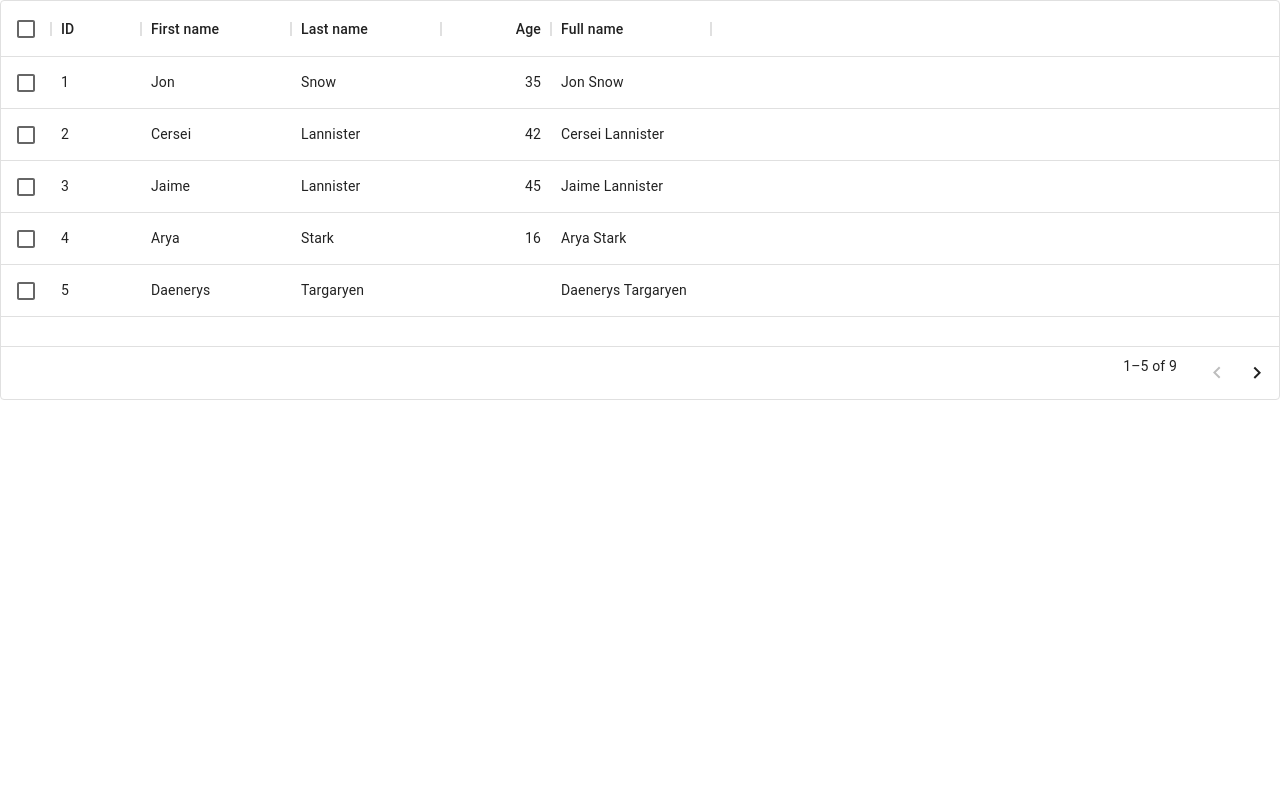
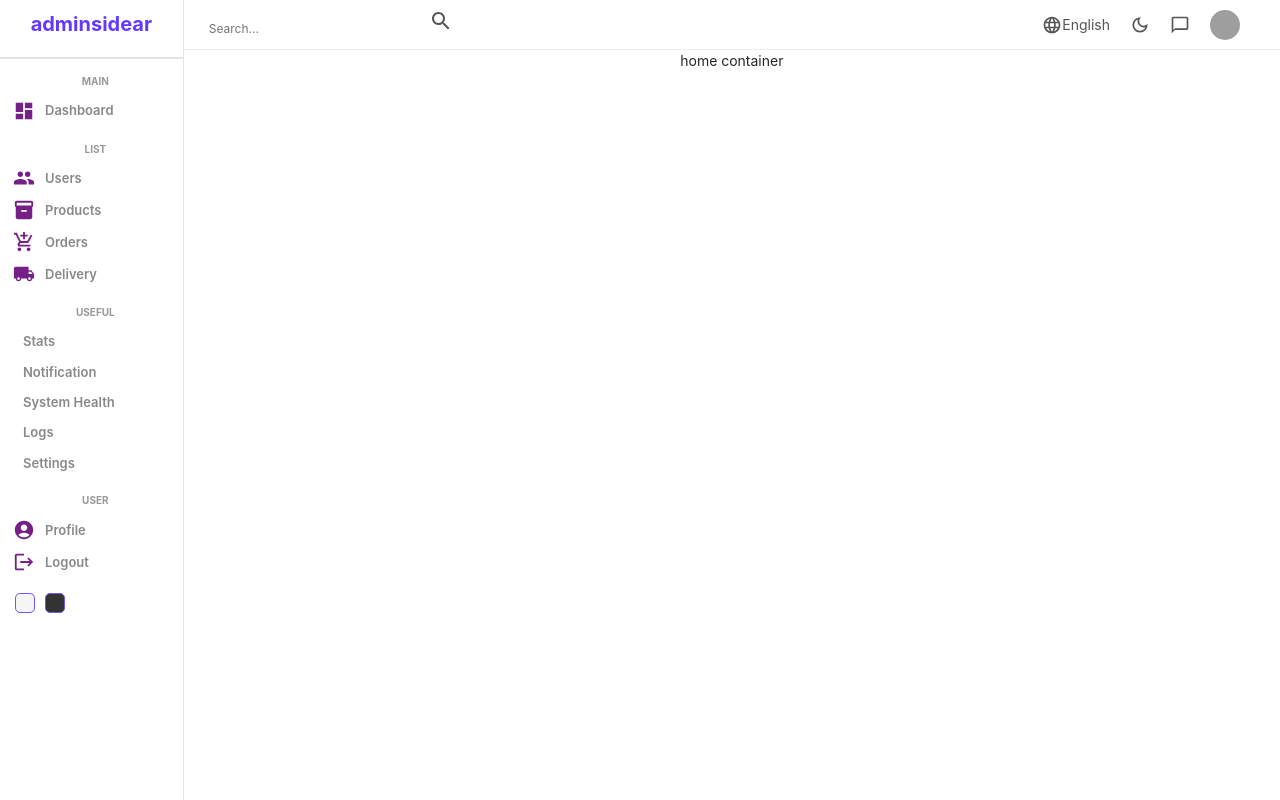
Before and after one commit to akshayr1298/E-commerce, a React (Create React App) app in the folder client/: page /adminhome in a window 1280 px wide. Built offline with nearby package versions, Linux system fonts and the light colour scheme; grey boxes are pictures that could not be loaded.

Commit message:
adminhomepage design

```diff
--- a/client/src/App.js
+++ b/client/src/App.js
@@ -17,6 +17,7 @@ function App() {
         <Route path = '/adminlogin' element={<AdminLoginPages/>}/>
         <Route path = '/adminhome' element={<AdminHomePage/>} />
         <Route path = '/adhome' element={<Adminsidebarpages/>}/>
+
       </Routes>
      </Router>
     </div>
--- a/client/src/Components/AdminHome/AdminHome.jsx
+++ b/client/src/Components/AdminHome/AdminHome.jsx
@@ -1,63 +1,18 @@
-import * as React from 'react';
-import Box from '@mui/material/Box';
-import { DataGrid } from '@mui/x-data-grid';
+import React from 'react'
+import AdminNavbar from '../AdminNavbar/AdminNavbar'
+import Adminsidebar from '../Adminsidebar/Adminsidebar'
+import './AdminHome.scss'
 
-const columns = [
-  { field: 'id', headerName: 'ID', width: 90 },
-  {
-    field: 'firstName',
-    headerName: 'First name',
-    width: 150,
-    editable: true,
-  },
-  {
-    field: 'lastName',
-    headerName: 'Last name',
-    width: 150,
-    editable: true,
-  },
-  {
-    field: 'age',
-    headerName: 'Age',
-    type: 'number',
-    width: 110,
-    editable: true,
-  },
-  {
-    field: 'fullName',
-    headerName: 'Full name',
-    description: 'This column has a value getter and is not sortable.',
-    sortable: false,
-    width: 160,
-    valueGetter: (params) =>
-      `${params.row.firstName || ''} ${params.row.lastName || ''}`,
-  },
-];
+function AdminHome() {
+  return (
+    <div className='home'>
+      <Adminsidebar/>
+      <div className="homeContainer">
+        <AdminNavbar/>
+        home container
+      </div>
+    </div>
+  )
+}
 
-const rows = [
-  { id: 1, lastName: 'Snow', firstName: 'Jon', age: 35 },
-  { id: 2, lastName: 'Lannister', firstName: 'Cersei', age: 42 },
-  { id: 3, lastName: 'Lannister', firstName: 'Jaime', age: 45 },
-  { id: 4, lastName: 'Stark', firstName: 'Arya', age: 16 },
-  { id: 5, lastName: 'Targaryen', firstName: 'Daenerys', age: null },
-  { id: 6, lastName: 'Melisandre', firstName: null, age: 150 },
-  { id: 7, lastName: 'Clifford', firstName: 'Ferrara', age: 44 },
-  { id: 8, lastName: 'Frances', firstName: 'Rossini', age: 36 },
-  { id: 9, lastName: 'Roxie', firstName: 'Harvey', age: 65 },
-];
-
-export default function AdminHome() {
-  return (
-    <Box sx={{ height: 400, width: '100%' }}>
-      <DataGrid
-        rows={rows}
-        columns={columns}
-        pageSize={5}
-        rowsPerPageOptions={[5]}
-        checkboxSelection
-        disableSelectionOnClick
-        experimentalFeatures={{ newEditingApi: true }}
-      />
-    </Box>
-  );
-}
+export default AdminHome
--- /dev/null
+++ b/client/src/Components/AdminHome/AdminHome.scss
@@ -0,0 +1,11 @@
+
+.home{
+  display: flex;
+
+  .homeContainer{
+    flex: 6;
+
+  }
+
+
+}
--- /dev/null
+++ b/client/src/Components/AdminNavbar/AdminNavbar.jsx
@@ -0,0 +1,42 @@
+
+import React from 'react'
+import './AdminNavbar.scss'
+import SearchOutlinedIcon from '@mui/icons-material/SearchOutlined';
+import LanguageOutlinedIcon from '@mui/icons-material/LanguageOutlined';
+import DarkModeOutlinedIcon from '@mui/icons-material/DarkModeOutlined';
+import ChatBubbleOutlineOutlinedIcon from '@mui/icons-material/ChatBubbleOutlineOutlined';
+
+function AdminNavbar() {
+  return (
+    <div className='navbar'>
+      <div className="wrapper">
+        <div className="search">
+            <div className="text" >
+            <input type="text" className="text" placeholder='Search...'/>
+            <SearchOutlinedIcon className='icon'/>
+            </div>
+        </div>
+        <div className="items">
+            <div className="item">
+                <LanguageOutlinedIcon className='icon'/>
+                English
+            </div>
+            <div className="item">
+                <DarkModeOutlinedIcon className='icon'/>
+
+            </div>
+            <div className="item">
+                <ChatBubbleOutlineOutlinedIcon className='icon'/>
+
+            </div>
+            <div className="item">
+                <img src="https://encrypted-tbn0.gstatic.com/images?q=tbn:ANd9GcSpvX89ZGbcU2Wz-7rdRKrg5gxEPJCrQPuT7Q&usqp=CAU"
+                alt="" className='avatar' />
+            </div>
+        </div>
+      </div>
+    </div>
+  )
+}
+
+export default AdminNavbar
--- /dev/null
+++ b/client/src/Components/AdminNavbar/AdminNavbar.scss
@@ -0,0 +1,59 @@
+
+.navbar{
+    height: 50px;
+    border-bottom: 0.5px solid rgb(231, 238, 238);
+    display: flex;
+    align-items: center;
+    font-size: 14px;
+    color: #555;
+
+    .wrapper{
+        width: 100%;
+        padding: 20px;
+        display: flex;
+        align-items: center;
+        justify-content: space-between;
+
+        .search{
+            display: flex;
+            align-items: center;
+            border: 0.5 solid lightgray;
+            padding: 3px;
+
+            input{
+                border: none;
+                outline: none;
+                background: transparent;
+                border-radius: 5px;
+                // border-color: lightslategray;
+
+
+                &::placeholder{
+                    font-size: 12px;
+                }
+            }
+
+        }
+        .items{
+            display: flex;
+            align-items: center;
+
+            .item{
+                display: flex;
+                align-items: center;
+                margin-right: 20px;
+
+                .icon{
+                    font-size: 20px;
+                }
+
+                .avatar{
+                    width: 30px;
+                    height: 30px;
+                    border-radius: 50%;
+                }
+            }
+
+        }
+    }
+}
--- a/client/src/Components/Adminsidebar/Adminsidebar.jsx
+++ b/client/src/Components/Adminsidebar/Adminsidebar.jsx
@@ -1,33 +1,100 @@
-
 import React from 'react'
 import './Adminsidebar.scss'
 import DashboardIcon from '@mui/icons-material/Dashboard';
+import AccountCircleIcon from '@mui/icons-material/AccountCircle';
+import InventoryIcon from '@mui/icons-material/Inventory';
+import AddShoppingCartIcon from '@mui/icons-material/AddShoppingCart';
+import LocalShippingIcon from '@mui/icons-material/LocalShipping';
+import LogoutIcon from '@mui/icons-material/Logout';
+import GroupIcon from '@mui/icons-material/Group';
 
 function Adminsidebar() {
   return (
     <div className='sidebar'>
       <div className='top'>
-      <span className="logo">lamadmin</span>
+      <span className="logo">adminsidear
+        </span>
         </div>
         <hr />
       <div className='center'>
         <ul>
+          <p className='title'>MAIN</p>
           <li>
-              <DashboardIcon/>
-                <span>Dashboard</span>
+            <DashboardIcon className='icon'/>
+            <span>
+              Dashboard
+            </span>
+          </li>
+          <p className="title">LIST</p>
+          <li>
+            <GroupIcon className='icon'/>
+            <span>
+              Users
+            </span>
           </li>
           <li>
-                <span>Dashboard</span>
+            <InventoryIcon className='icon'/>
+            <span>
+              Products
+            </span>
           </li>
           <li>
-                <span>Dashboard</span>
+            <AddShoppingCartIcon className='icon'/>
+            <span>
+              Orders
+            </span>
           </li>
           <li>
-                <span>Dashboard</span>
+            <LocalShippingIcon className='icon'/>
+            <span>
+              Delivery
+            </span>
+          </li>
+          <p className="title">USEFUL</p>
+          <li>
+            <span>
+              Stats
+            </span>
+          </li>
+          <li>
+            <span>
+              Notification
+            </span>
+          </li>
+          <li>
+            <span>
+              System Health
+            </span>
+          </li>
+          <li>
+            <span>
+              Logs
+            </span>
+          </li>
+          <li>
+            <span>
+              Settings
+            </span>
+          </li>
+          <p className="title">USER</p>
+          <li>
+          <AccountCircleIcon className='icon'/>
+            <span>
+              Profile
+            </span>
+          </li>
+          <li>
+            <LogoutIcon className='icon'/>
+            <span>
+              Logout
+            </span>
           </li>
         </ul>
       </div>
-      <div className='bottom'> color options</div>
+      <div className='bottam'>
+      <div className="colorOption"></div>
+      <div className="colorOption"></div>
+      </div>
     </div>
   )
 }
--- a/client/src/Components/Adminsidebar/Adminsidebar.scss
+++ b/client/src/Components/Adminsidebar/Adminsidebar.scss
@@ -1,32 +1,86 @@
 .sidebar{
-    flex:1;
-    border-right : 0.5px solid rgb(230, 227, 227);
+    flex: 1;
+    border-right: 0.5px solid rgb(230,227,227);
     min-height: 100vh;
-    background-color: #ffff;
-
-
+    background-color: #fff;
     .top{
-        background-color: yellow;
         height: 50px;
         display: flex;
-        align-items: center;
+        align-items: center ;
         justify-content: center;
 
         .logo{
             font-size: 20px;
             font-weight: bold;
-            color: #6439ff;
+            color:#6439ff ;
         }
     }
+
     hr{
         height: 0;
+        border: 0.5px solid rgb(230,227,227);
+
     }
     .center{
-        padding: 10px;
+        padding-left:8px;
+
+        ul{
+         list-style:none ;
+         margin: 0;
+         padding: 0;
+
+         .title{
+            font-size: 10px;
+            font-weight: bold;
+            color:#999;
+            margin-top:15px;
+            margin-bottom: 5px;
+         }
+         li{
+            display: flex;
+            align-items: center;
+            padding: 5px;
+            cursor: pointer;
+
+
+            &:hover{
+                background-color:#ece8ff ;
+            }
+            .icon{
+                font-size: 22px;
+                color: #751f87;
+            }
+            span{
+               font-size: 13px;
+               font-weight: 600;
+               color: #888;
+               margin-left: 10px;
+            }
+         }
+        }
     }
-    ul{
-        list-style: none;
-        margin: 0;
-        padding: 0;
+    .bottam{
+        display: flex;
+        align-items: center;
+        margin: 10px;
+
+        .colorOption{
+            width: 20px;
+            height: 20px;
+            border-radius:5px;
+            border: 1px solid #7451f8;
+            cursor: pointer;
+            margin: 5px;
+
+            &:nth-child(1){
+                background-color: whitesmoke;
+            }
+            &:nth-child(2){
+                background-color: #333;
+            }
+            &:nth-child(3){
+                background-color: darkblue;
+            }
+        }
     }
 }
--- a/client/src/Pages/AdminHomePage.jsx
+++ b/client/src/Pages/AdminHomePage.jsx
@@ -1,11 +1,11 @@
 
 import React from 'react'
 import AdminHome from '../Components/AdminHome/AdminHome'
-
 function AdminHomePage() {
   return (
     <div>
       <AdminHome/>
+
     </div>
   )
 }
```
Also changed, not shown: client/src/Components/ProductDetails/ProductDetails.jsx (added, +44 -0 lines), client/src/Pages/ProductDetailPage.jsx (added, +13 -0 lines), client/src/Pages/HomePage.jsx (renamed from client/src/Pages/HomePage.js), 2 other files (tests, documents, lock files or other folders). Lines whose indentation alone changed are shown as unchanged.
